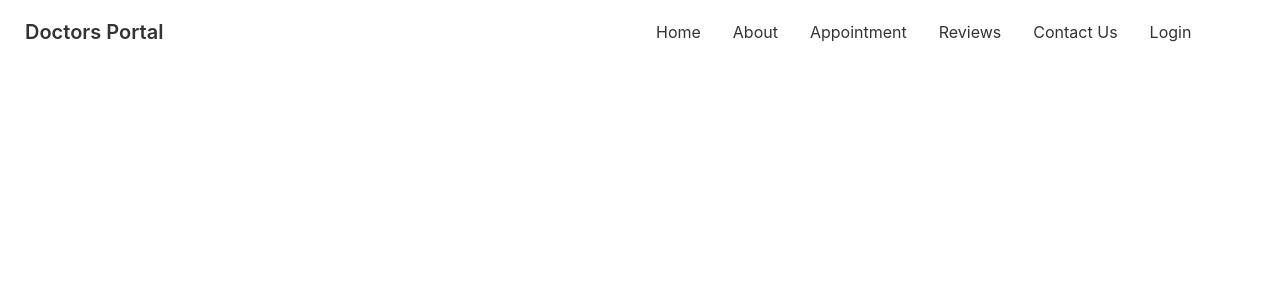
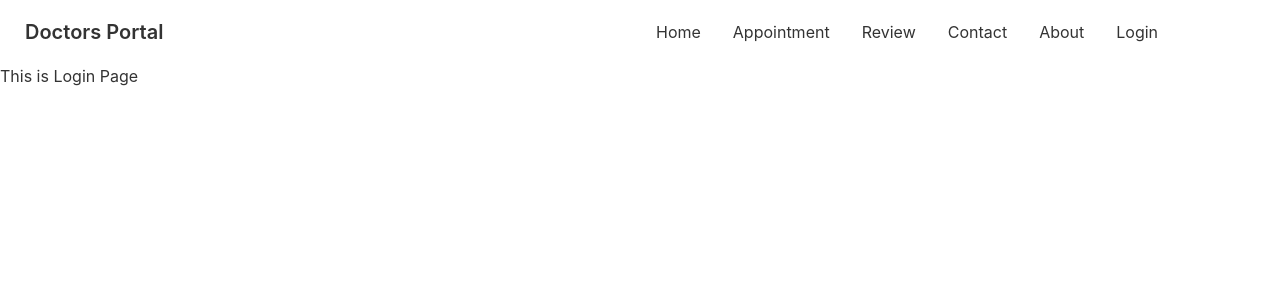
Before and after one commit to rakibul-wdp/doctors-portal, a React (Create React App) app: page /login in a window 1280 px wide. Shown: the top 300 px of the page. Built offline with nearby package versions, Linux system fonts and the light colour scheme.

Commit message:
change some navbar code

```diff
--- a/src/App.js
+++ b/src/App.js
@@ -1,6 +1,7 @@
 import { Route, Routes } from 'react-router-dom';
 import About from './Pages/About/About';
 import Home from './Pages/Home/Home';
+import Login from './Pages/Login/Login';
 import Navbar from './Pages/Shared/Navbar';
 
 function App() {
@@ -9,7 +10,8 @@
       <Navbar />
       <Routes>
         <Route path='/' element={<Home />} />
-        <Route path='/about' element={<About />} />
+        <Route path='about' element={<About />} />
+        <Route path='login' element={<Login />} />
       </Routes>
     </div>
   );
--- /dev/null
+++ b/src/Pages/Login/Login.js
@@ -0,0 +1,11 @@
+import React from 'react';
+
+const Login = () => {
+  return (
+    <div>
+      <h2>This is Login Page</h2>
+    </div>
+  );
+};
+
+export default Login;
--- a/src/Pages/Shared/Navbar.js
+++ b/src/Pages/Shared/Navbar.js
@@ -2,6 +2,29 @@
 import { Link } from 'react-router-dom';
 
 const Navbar = () => {
+  const menuItems = (
+    <>
+      <li>
+        <Link to='/'>Home</Link>
+      </li>
+      <li>
+        <Link to={'/appointment'}>Appointment</Link>
+      </li>
+
+      <li>
+        <Link to={'/review'}>Review</Link>
+      </li>
+      <li>
+        <Link to={'/contact'}>Contact</Link>
+      </li>
+      <li>
+        <Link to='/about'>About</Link>
+      </li>
+      <li>
+        <Link to={'/login'}>Login</Link>
+      </li>
+    </>
+  );
   return (
     <div className='navbar bg-base-100'>
       <div className='navbar-start'>
@@ -18,49 +41,15 @@
             </svg>
           </label>
           <ul tabindex='0' className='menu menu-compact dropdown-content mt-3 p-2 shadow bg-base-100 rounded-box w-52'>
-            <li>
-              <Link to='/'>Home</Link>
-            </li>
-            <li>
-              <Link to='/about'>About</Link>
-            </li>
-            <li>
-              <Link>Appointment</Link>
-            </li>
-            <li>
-              <Link>Reviews</Link>
-            </li>
-            <li>
-              <Link>Contact Us</Link>
-            </li>
-            <li>
-              <Link>Login</Link>
-            </li>
+            {menuItems}
           </ul>
         </div>
-        <Link className='btn btn-ghost normal-case text-xl'>Doctors Portal</Link>
+        <Link to={'/'} className='btn btn-ghost normal-case text-xl'>
+          Doctors Portal
+        </Link>
       </div>
       <div className='navbar-center hidden lg:flex'>
-        <ul className='menu menu-horizontal p-0'>
-          <li>
-            <Link>Home</Link>
-          </li>
-          <li>
-            <Link>About</Link>
-          </li>
-          <li>
-            <Link>Appointment</Link>
-          </li>
-          <li>
-            <Link>Reviews</Link>
-          </li>
-          <li>
-            <Link>Contact Us</Link>
-          </li>
-          <li>
-            <Link>Login</Link>
-          </li>
-        </ul>
+        <ul className='menu menu-horizontal p-0'>{menuItems}</ul>
       </div>
     </div>
   );
```
